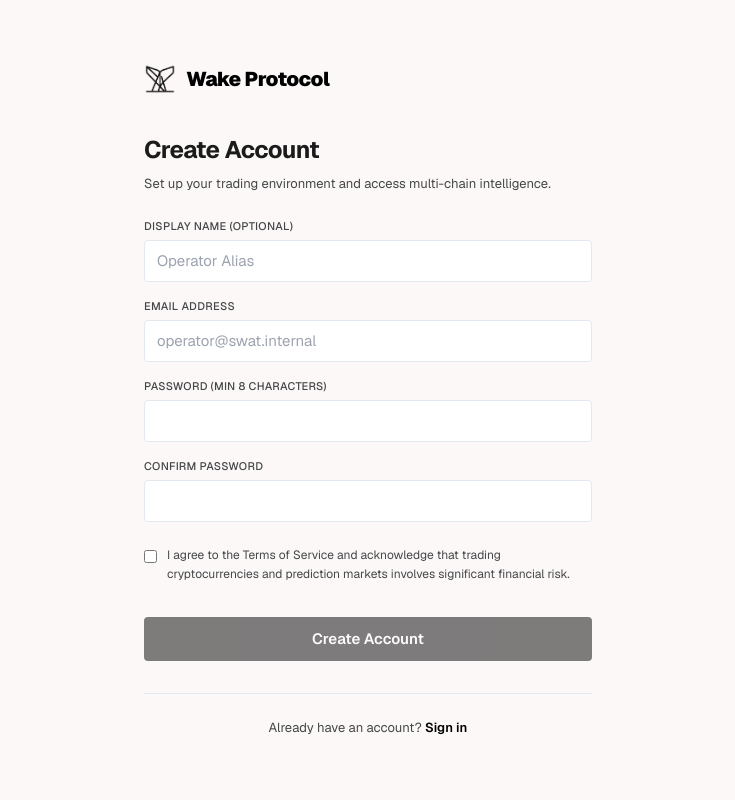
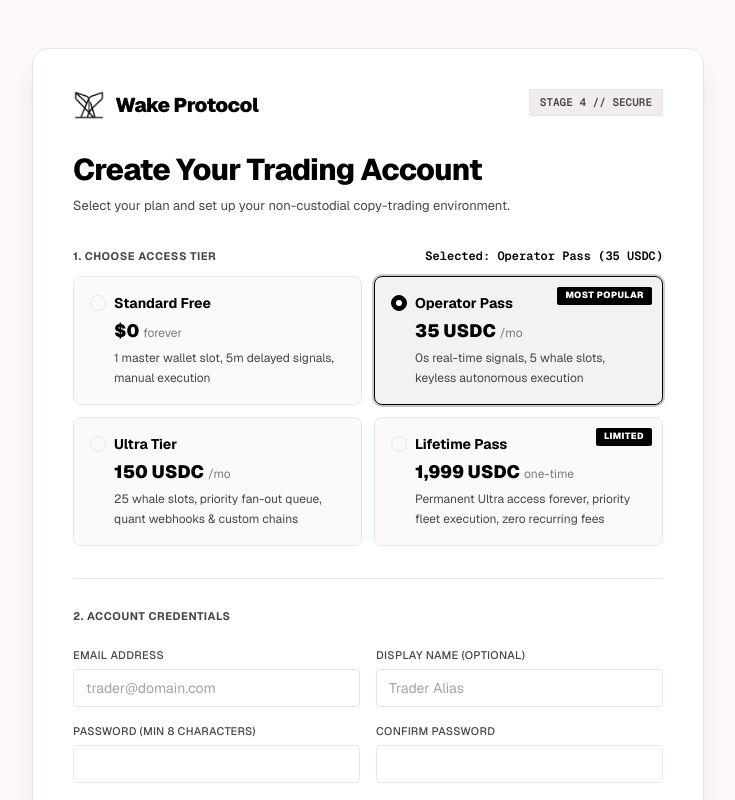
Before and after one commit to xamie01/SWAT, a Next.js app in the folder apps/web/: page /signup in a window 1280 px wide. Shown: the top 800 px of the page, without its empty margins (272-1007 px from the left). Built offline with nearby package versions, Linux system fonts and the light colour scheme; no server answers.

Commit message:
feat(web): add interactive tier selection to signup with automatic billing redirect

```diff
--- a/apps/web/app/signup/page.tsx
+++ b/apps/web/app/signup/page.tsx
@@ -6,10 +6,62 @@ import Link from 'next/link';
 import { WakeLogo } from '../../components/WakeLogo.js';
 import { api, ApiError } from '../../lib/api.js';
 
+type TierKey = 'free' | 'operator' | 'ultra' | 'lifetime';
+
+interface TierOption {
+  key: TierKey;
+  name: string;
+  price: string;
+  period: string;
+  description: string;
+  badge?: string;
+}
+
+const TIER_OPTIONS: TierOption[] = [
+  {
+    key: 'free',
+    name: 'Standard Free',
+    price: '$0',
+    period: 'forever',
+    description: '1 master wallet slot, 5m delayed signals, manual execution',
+  },
+  {
+    key: 'operator',
+    name: 'Operator Pass',
+    price: '35 USDC',
+    period: '/mo',
+    description: '0s real-time signals, 5 whale slots, keyless autonomous execution',
+    badge: 'MOST POPULAR',
+  },
+  {
+    key: 'ultra',
+    name: 'Ultra Tier',
+    price: '150 USDC',
+    period: '/mo',
+    description: '25 whale slots, priority fan-out queue, quant webhooks & custom chains',
+  },
+  {
+    key: 'lifetime',
+    name: 'Lifetime Pass',
+    price: '1,999 USDC',
+    period: 'one-time',
+    description: 'Permanent Ultra access forever, priority fleet execution, zero recurring fees',
+    badge: 'LIMITED',
+  },
+];
+
 function SignupForm() {
   const router = useRouter();
   const searchParams = useSearchParams();
-  const requestedTier = searchParams.get('tier');
+  const requestedTier = searchParams.get('tier') as TierKey | null;
+
+  // Default to requested tier from URL, or Operator as the recommended plan
+  const [selectedTier, setSelectedTier] = useState<TierKey>(() => {
+    if (requestedTier && ['free', 'operator', 'ultra', 'lifetime'].includes(requestedTier)) {
+      return requestedTier;
+    }
+    return 'operator';
+  });
 
   const [displayName, setDisplayName] = useState('');
   const [email, setEmail] = useState('');
@@ -19,18 +71,7 @@ function SignupForm() {
   const [error, setError] = useState('');
   const [submitting, setSubmitting] = useState(false);
 
-  const getTierLabel = (tier: string | null) => {
-    switch (tier) {
-      case 'operator':
-        return 'Operator Tier ($35 USDC/mo)';
-      case 'ultra':
-        return 'Ultra Tier ($150 USDC/mo)';
-      case 'lifetime':
-        return 'Lifetime Pass ($1,999 USDC)';
-      default:
-        return 'Standard Free Account';
-    }
-  };
+  const selectedTierConfig = TIER_OPTIONS.find((t) => t.key === selectedTier) || TIER_OPTIONS[1]!;
 
   const submit = async (event: React.FormEvent) => {
     event.preventDefault();
@@ -60,9 +101,9 @@ function SignupForm() {
       });
 
       // Session cookies are established automatically by the API response.
-      // If user selected a paid tier, direct them to billing; otherwise dashboard.
-      if (requestedTier && ['operator', 'ultra', 'lifetime'].includes(requestedTier)) {
-        router.push(`/billing?selected=${requestedTier}`);
+      // If user selected a paid tier, direct them to billing checkout; otherwise dashboard.
+      if (selectedTier && selectedTier !== 'free') {
+        router.push(`/billing?selected=${selectedTier}`);
       } else {
         router.push('/dashboard');
       }
@@ -82,39 +123,91 @@ function SignupForm() {
   };
 
   return (
-    <div className="bg-background text-on-background min-h-screen antialiased font-sans flex items-center justify-center px-6 py-12">
-      <div className="w-full max-w-md">
-        <Link href="/" className="inline-block mb-8 hover:opacity-85 transition-opacity">
+    <div className="bg-background text-on-background min-h-screen antialiased font-sans flex items-center justify-center px-4 sm:px-6 py-12">
+      <div className="w-full max-w-2xl bg-surface-container-lowest border border-border-subtle rounded-2xl p-6 sm:p-10 shadow-xl">
+        <div className="flex justify-between items-start mb-6">
+          <Link href="/" className="inline-block hover:opacity-85 transition-opacity">
             <WakeLogo size="md" />
           </Link>
+          <span className="px-2.5 py-1 rounded text-[11px] font-mono font-semibold bg-surface-container text-on-surface-variant border border-border-subtle">
+            STAGE 4 // SECURE
+          </span>
+        </div>
 
-        <h1 className="font-headline-md text-2xl font-bold tracking-tight mb-2">Create Account</h1>
-        <p className="text-body-sm text-on-surface-variant mb-6">
-          Set up your trading environment and access multi-chain intelligence.
+        <h1 className="font-headline-md text-2xl sm:text-3xl font-extrabold tracking-tight mb-2 text-primary">
+          Create Your Trading Account
+        </h1>
+        <p className="text-body-sm text-on-surface-variant mb-8">
+          Select your plan and set up your non-custodial copy-trading environment.
         </p>
 
-        {requestedTier && (
-          <div className="mb-6 p-3 bg-surface-container rounded-lg border border-border-subtle flex items-center justify-between text-xs font-mono">
-            <span className="text-on-surface-variant">Selected Tier:</span>
-            <span className="font-bold text-primary">{getTierLabel(requestedTier)}</span>
+        {/* Step 1: Select Your Tier */}
+        <div className="mb-8">
+          <div className="flex items-center justify-between mb-3">
+            <label className="text-label-caps text-on-surface-variant uppercase tracking-wider text-[11px] font-bold">
+              1. Choose Access Tier
+            </label>
+            <span className="text-xs font-mono text-primary font-semibold">
+              Selected: {selectedTierConfig.name} ({selectedTierConfig.price})
+            </span>
           </div>
+
+          <div className="grid grid-cols-1 sm:grid-cols-2 gap-3">
+            {TIER_OPTIONS.map((tier) => {
+              const isSelected = selectedTier === tier.key;
+              return (
+                <div
+                  key={tier.key}
+                  onClick={() => setSelectedTier(tier.key)}
+                  className={`relative cursor-pointer rounded-xl p-4 transition-all border text-left flex flex-col justify-between ${
+                    isSelected
+                      ? 'border-primary bg-primary/5 ring-2 ring-primary/20 shadow-sm'
+                      : 'border-border-subtle bg-surface-container/30 hover:border-border hover:bg-surface-container-low'
+                  }`}
+                >
+                  {tier.badge && (
+                    <span className="absolute top-2.5 right-2.5 px-2 py-0.5 rounded text-[9px] font-black tracking-wider uppercase bg-primary text-white">
+                      {tier.badge}
+                    </span>
                   )}
+                  <div>
+                    <div className="flex items-center gap-2 mb-1">
+                      <div
+                        className={`w-4 h-4 rounded-full border flex items-center justify-center transition-colors ${
+                          isSelected ? 'border-primary bg-primary' : 'border-border-subtle bg-transparent'
+                        }`}
+                      >
+                        {isSelected && <div className="w-1.5 h-1.5 rounded-full bg-white" />}
+                      </div>
+                      <h4 className="font-bold text-sm text-primary">{tier.name}</h4>
+                    </div>
 
-        <form onSubmit={submit} className="flex flex-col gap-4">
-          <label className="flex flex-col gap-1.5">
-            <span className="text-label-caps text-on-surface-variant uppercase tracking-wide text-[11px] font-medium">
-              Display Name (Optional)
+                    <div className="text-lg font-black text-primary mb-1 pl-6">
+                      {tier.price}{' '}
+                      <span className="text-xs font-normal text-on-surface-variant opacity-70">
+                        {tier.period}
                       </span>
-            <input
-              type="text"
-              autoComplete="name"
-              placeholder="Operator Alias"
-              value={displayName}
-              onChange={(e) => setDisplayName(e.target.value)}
-              className="bg-surface-container-lowest border border-border-subtle rounded-lg px-3 py-2 text-body-md outline-none focus:border-primary"
-            />
-          </label>
+                    </div>
 
+                    <p className="text-xs text-on-surface-variant pl-6 leading-relaxed">
+                      {tier.description}
+                    </p>
+                  </div>
+                </div>
+              );
+            })}
+          </div>
+        </div>
+
+        {/* Step 2: Account Details */}
+        <form onSubmit={submit} className="flex flex-col gap-4 border-t border-border-subtle pt-6">
+          <div className="mb-1">
+            <span className="text-label-caps text-on-surface-variant uppercase tracking-wider text-[11px] font-bold">
+              2. Account Credentials
+            </span>
+          </div>
+
+          <div className="grid grid-cols-1 sm:grid-cols-2 gap-4">
             <label className="flex flex-col gap-1.5">
               <span className="text-label-caps text-on-surface-variant uppercase tracking-wide text-[11px] font-medium">
                 Email Address
@@ -123,13 +216,29 @@ function SignupForm() {
                 type="email"
                 required
                 autoComplete="email"
-              placeholder="operator@swat.internal"
+                placeholder="trader@domain.com"
                 value={email}
                 onChange={(e) => setEmail(e.target.value)}
-              className="bg-surface-container-lowest border border-border-subtle rounded-lg px-3 py-2 text-body-md outline-none focus:border-primary"
+                className="bg-surface-container-lowest border border-border-subtle rounded-lg px-3 py-2 text-body-md outline-none focus:border-primary text-sm"
               />
             </label>
 
+            <label className="flex flex-col gap-1.5">
+              <span className="text-label-caps text-on-surface-variant uppercase tracking-wide text-[11px] font-medium">
+                Display Name (Optional)
+              </span>
+              <input
+                type="text"
+                autoComplete="name"
+                placeholder="Trader Alias"
+                value={displayName}
+                onChange={(e) => setDisplayName(e.target.value)}
+                className="bg-surface-container-lowest border border-border-subtle rounded-lg px-3 py-2 text-body-md outline-none focus:border-primary text-sm"
+              />
+            </label>
+          </div>
+
+          <div className="grid grid-cols-1 sm:grid-cols-2 gap-4">
             <label className="flex flex-col gap-1.5">
               <span className="text-label-caps text-on-surface-variant uppercase tracking-wide text-[11px] font-medium">
                 Password (min 8 characters)
@@ -140,7 +249,7 @@ function SignupForm() {
                 autoComplete="new-password"
                 value={password}
                 onChange={(e) => setPassword(e.target.value)}
-              className="bg-surface-container-lowest border border-border-subtle rounded-lg px-3 py-2 text-body-md outline-none focus:border-primary"
+                className="bg-surface-container-lowest border border-border-subtle rounded-lg px-3 py-2 text-body-md outline-none focus:border-primary text-sm"
               />
             </label>
 
@@ -154,9 +263,10 @@ function SignupForm() {
                 autoComplete="new-password"
                 value={confirmPassword}
                 onChange={(e) => setConfirmPassword(e.target.value)}
-              className="bg-surface-container-lowest border border-border-subtle rounded-lg px-3 py-2 text-body-md outline-none focus:border-primary"
+                className="bg-surface-container-lowest border border-border-subtle rounded-lg px-3 py-2 text-body-md outline-none focus:border-primary text-sm"
               />
             </label>
+          </div>
 
           <label className="flex items-start gap-2.5 mt-2 cursor-pointer">
             <input
@@ -179,9 +289,21 @@ function SignupForm() {
           <button
             type="submit"
             disabled={submitting || !email || !password || !confirmPassword || !termsAccepted}
-            className="mt-4 bg-primary text-on-primary rounded-lg px-4 py-2.5 text-body-md font-semibold disabled:opacity-50 hover:opacity-90 transition-opacity"
+            className="mt-4 bg-primary text-white rounded-xl px-6 py-3 text-sm font-bold shadow-lg shadow-primary/20 hover:opacity-90 transition-all flex items-center justify-center gap-2 disabled:opacity-50"
           >
-            {submitting ? 'Creating account…' : 'Create Account'}
+            {submitting ? (
+              'Creating account…'
+            ) : selectedTier === 'free' ? (
+              <>
+                Create Free Account
+                <span className="material-symbols-outlined text-base">arrow_forward</span>
+              </>
+            ) : (
+              <>
+                Proceed to {selectedTierConfig.name} Activation ({selectedTierConfig.price})
+                <span className="material-symbols-outlined text-base">arrow_forward</span>
+              </>
+            )}
           </button>
         </form>
 
```
Lines whose indentation alone changed are shown as unchanged.
